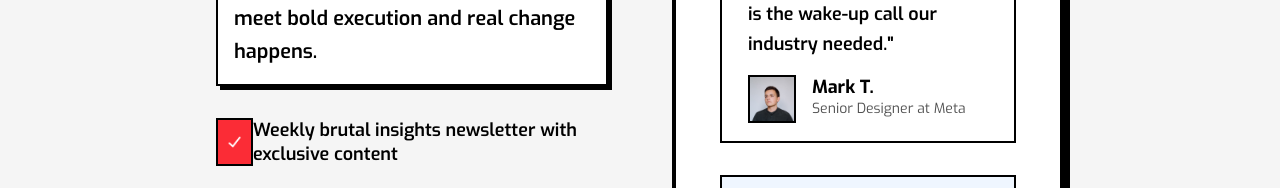
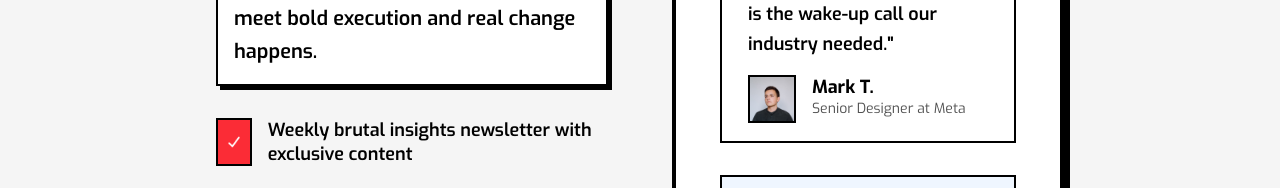
Before and after one commit to antonraouf511/The-ux-review-blog, a plain HTML site: page index.html in a window 1280 px wide. Shown: the part 4690-4878 px from the top of the page. Drawn offline with Linux system fonts and the light colour scheme.

```diff
--- a/css/style.css
+++ b/css/style.css
@@ -1392,7 +1392,7 @@
 
 /*.////////////////////// adv-1  */
 
-.lower-rebellion .left-part .advan .adv-1 {
+.lower-rebellion .left-part .advan .advan-1 {
     display: flex;
     align-items: center;
     gap: 16px;
```
